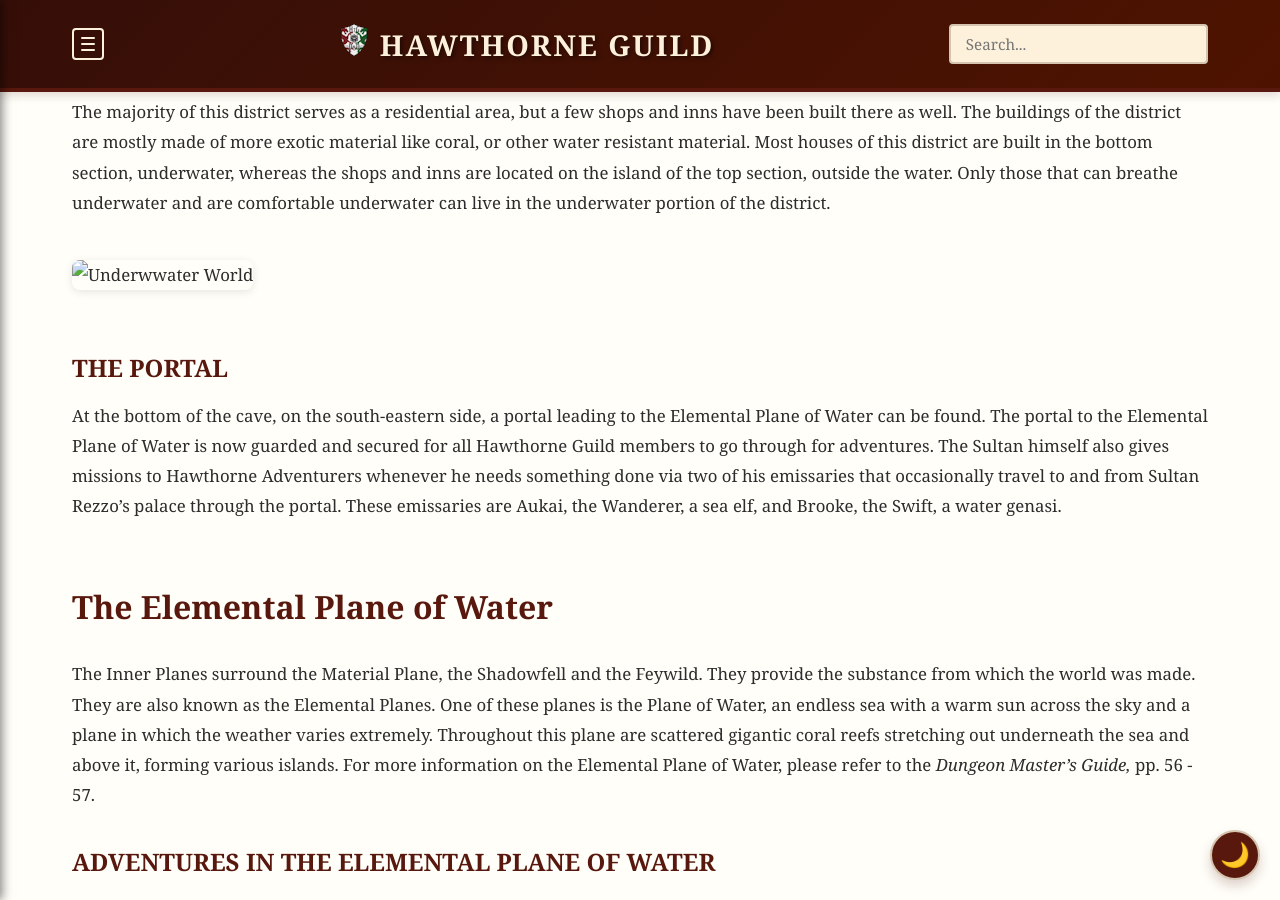
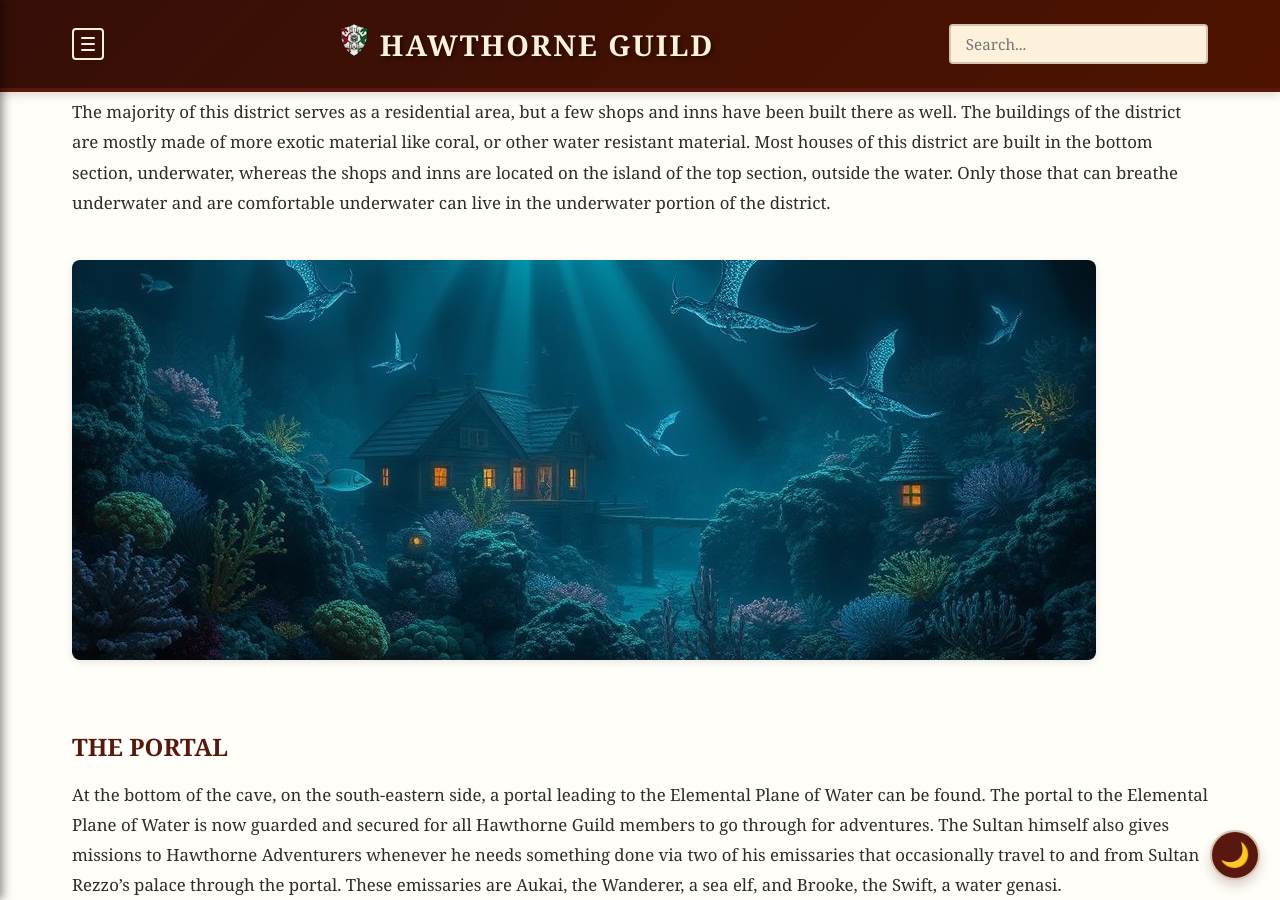
Before and after one commit to coconutswallow/Guides, a Jekyll site: the page built from _fieldguide/under-water-district.md, in a window 1280 px wide and 900 px high, scrolled down 1024 px. Built offline with Jekyll 4.4.1, drawn with Linux system fonts in a browser that asks for light colours; comment, search, counter and statistics services are not loaded.

Commit message:
Update under-water-district.md

```diff
--- a/_fieldguide/under-water-district.md
+++ b/_fieldguide/under-water-district.md
@@ -16,7 +16,7 @@
 
 The majority of this district serves as a residential area, but a few shops and inns have been built there as well. The buildings of the district are mostly made of more exotic material like coral, or other water resistant material.  Most houses of this district are built in the bottom section, underwater, whereas the shops and inns are located on the island of the top section, outside the water. Only those that can breathe underwater and are comfortable underwater can live in the underwater portion of the district.
 
-![Underwwater World]({{ 'Guides/assets/images/underwater-world.jpg' | relative_url }} )
+![Underwwater World]({{ '/assets/images/underwater-world.jpg' | relative_url }} )
 
 ### The Portal
 
```
